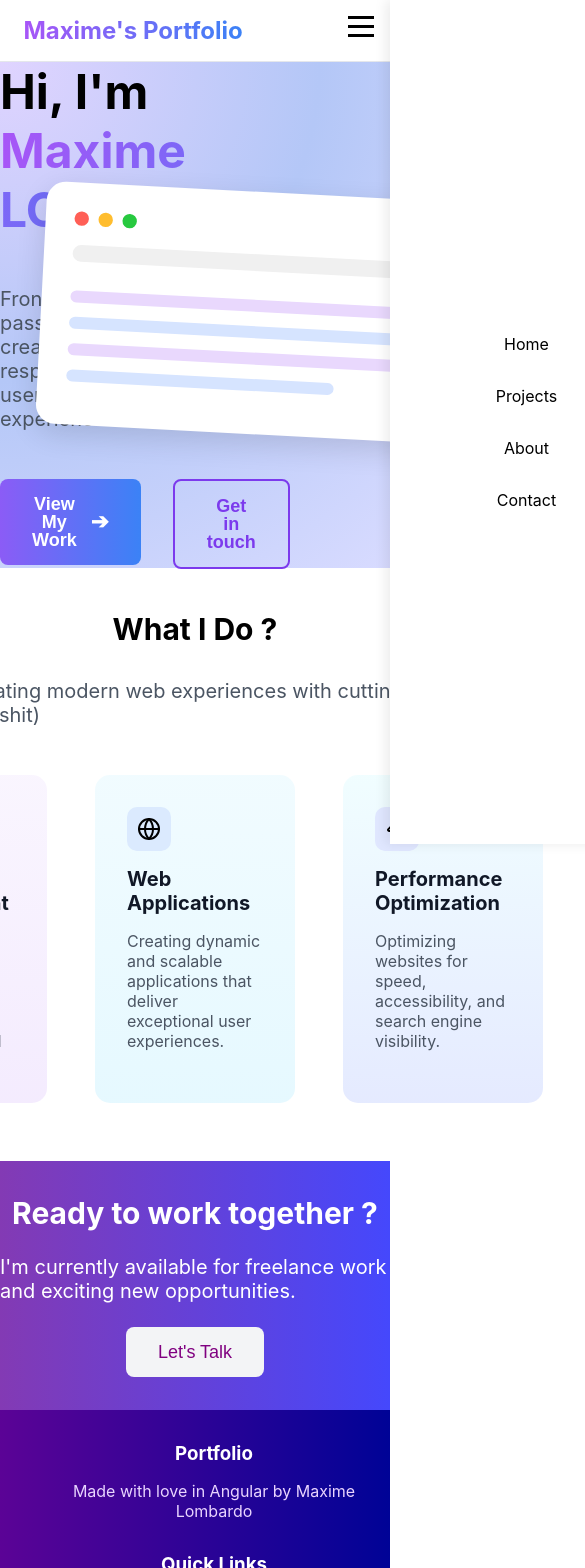
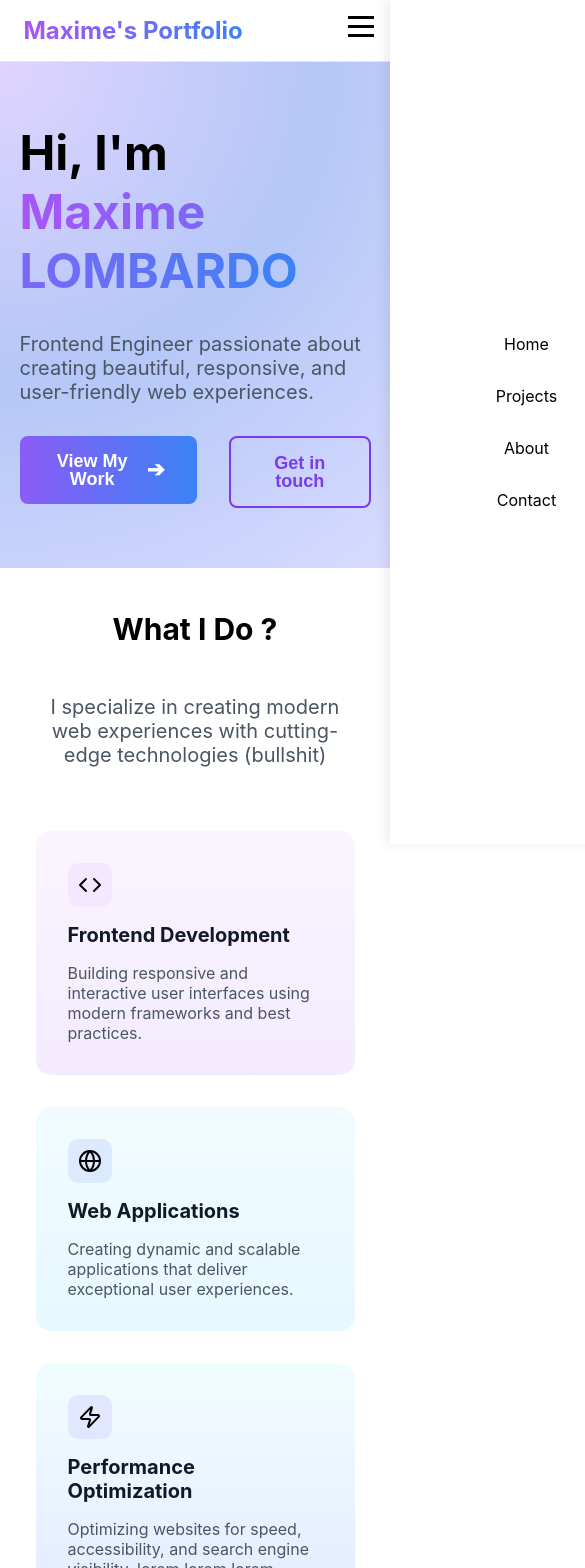
Before and after one commit to lombarma/my-portfolio-v3, an Angular app: page / in a window 390 px wide. Shown: the top 1568 px of the page, 585 px wide, since content can reach past the window. Built offline with nearby package versions, Linux system fonts and the light colour scheme.

Commit message:
chore(home): add responsivity to home page

```diff
--- a/src/app/home/collaboration/collaboration.component.scss
+++ b/src/app/home/collaboration/collaboration.component.scss
@@ -22,3 +22,12 @@ h1,
 p {
   color: white;
 }
+
+@media (max-width: 768px) {
+  .wrapper {
+    flex-direction: column;
+    align-items: center;
+    margin: 4vh 4vw;
+    text-align: center;
+  }
+}
--- a/src/app/home/expertise/expertise.component.html
+++ b/src/app/home/expertise/expertise.component.html
@@ -52,7 +52,7 @@
       ></app-expertise-card>
       <app-expertise-card
         title="Performance Optimization"
-        description="Optimizing websites for speed, accessibility, and search engine visibility."
+        description="Optimizing websites for speed, accessibility, and search engine visibility. lorem lorem lorem"
         svgBackgroundColor="#e0e7ff"
         backgroundColor="linear-gradient(0deg, rgba(226, 232, 255, 0.90) 0%, rgba(226, 252, 255, 0.50) 100%)"
       >
--- a/src/app/home/expertise/expertise.component.scss
+++ b/src/app/home/expertise/expertise.component.scss
@@ -26,3 +26,23 @@ app-expertise-card {
   flex: 1;
   min-width: 200px;
 }
+
+@media (max-width: 768px) {
+  .wrapper {
+    flex-direction: column;
+    align-items: center;
+    padding: 1vh 5vw;
+  }
+
+  .text-xl {
+    padding: 1rem;
+    text-align: center;
+  }
+
+  .cards-container {
+    flex-direction: column;
+    align-items: center;
+    gap: 2rem;
+    overflow-x: hidden;
+  }
+}
--- a/src/app/home/landing-section/code-mockup/code-mockup.component.scss
+++ b/src/app/home/landing-section/code-mockup/code-mockup.component.scss
@@ -9,7 +9,7 @@ global-container {
 
 .code-mockup {
   position: relative;
-  width: 420px;
+  width: 350px;
   padding: 24px;
   background: #fff;
   border-radius: 16px;
@@ -62,3 +62,9 @@ global-container {
 .code-mockup__line--blue {
   background: #d6e4ff;
 }
+
+@media (max-width: 1076px) {
+  .code-mockup {
+    width: 200px;
+  }
+}
--- a/src/app/home/landing-section/landing-section.component.scss
+++ b/src/app/home/landing-section/landing-section.component.scss
@@ -19,6 +19,7 @@
   display: flex;
   flex-direction: column;
   gap: 3rem;
+  margin-right: 1rem;
 }
 
 .btns {
@@ -32,3 +33,21 @@
   justify-content: center;
   align-items: center;
 }
+
+@media (max-width: 768px) {
+  .wrapper {
+    flex-direction: column;
+    align-items: flex-start;
+    margin: 0 5vw;
+    width: 100%;
+  }
+
+  .left-side {
+    width: 100%;
+    gap: 2rem;
+  }
+  .right-side {
+    display: none;
+    border: 1px solid black;
+  }
+}
```
